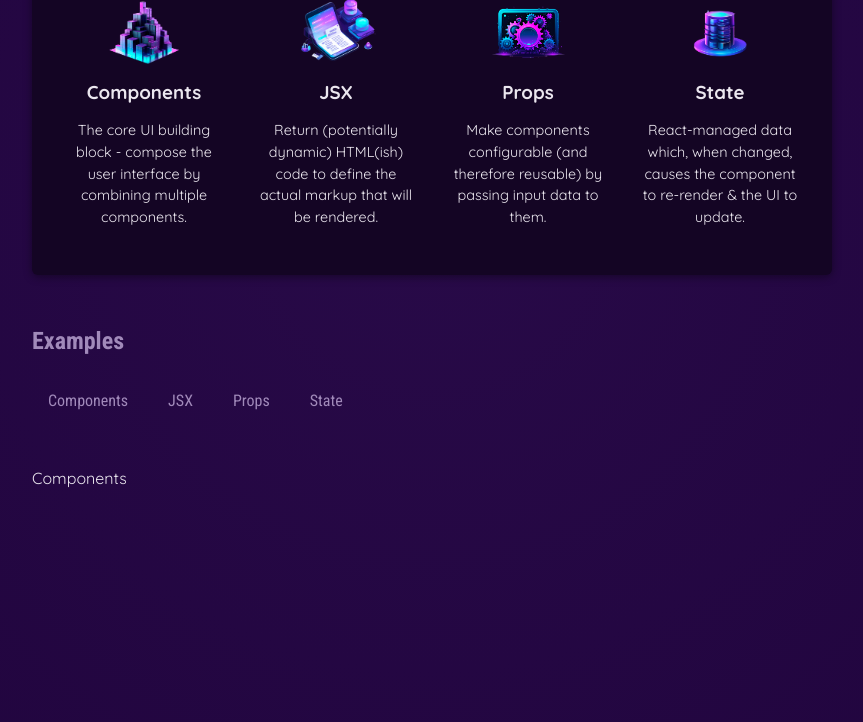
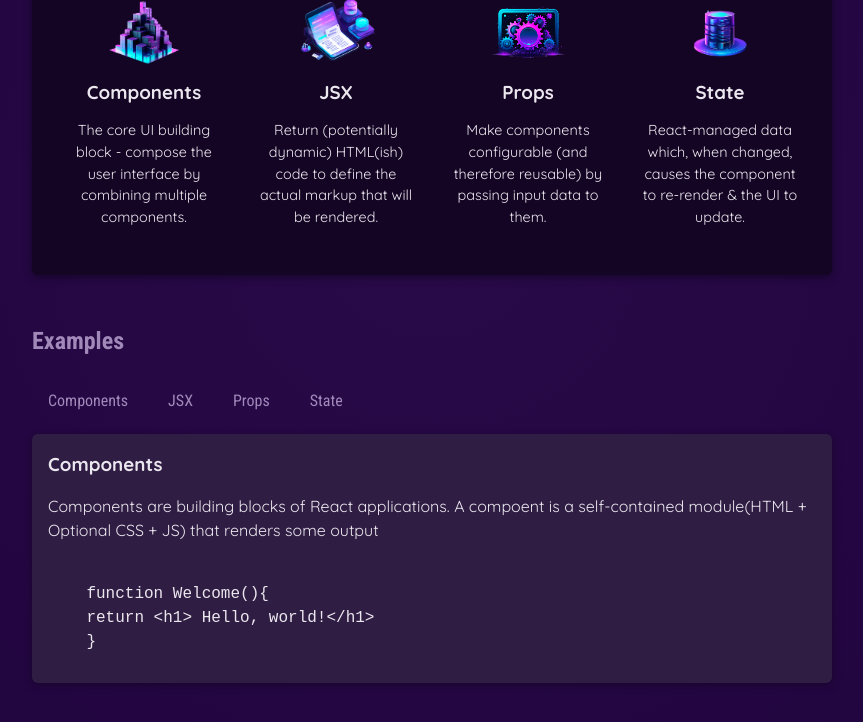
Before and after one commit to Ntarekp/React_review, a React (Vite) app in the folder 03 React Essentials/essentials/: page / in a window 1280 px wide. Both pictures are taken after a click on the button "Components". Shown: the part 424-1146 px from the top of the page, without its empty margins (208-1071 px from the left). Built offline with nearby package versions, Linux system fonts and the light colour scheme.

Commit message:
added dynamic rendering

```diff
--- a/03 React Essentials/essentials/src/App.jsx
+++ b/03 React Essentials/essentials/src/App.jsx
@@ -3,22 +3,17 @@
 import Header from './components/Header/Header';
 import CoreConcept from './components/CoreConcept'
 import TabButton from './components/TabButton';
+import { Examples } from './data.js';
 
 
 function App() {
-  const [selectedTopic, setSelectedTopic] = useState('Please click a button');
+  const [selectedTopic, setSelectedTopic] = useState();
 
   function handlSelect(selectedButton) {
     //Selected Button ==> 'Component', 'jsx', 'props','state'
-setSelectedTopic(selectedButton)
-    console.log(selectedButton)
+    setSelectedTopic(selectedButton)
+    // console.log(selectedButton)
   }
-
-  const tabContent = (
-    <div className="tab-content">
-      <p>{selectedTopic}</p>
-    </div>
-  )
 
   return (
     <div>
@@ -48,9 +43,21 @@
             <TabButton onSelect={() => handlSelect('props')}> Props</TabButton >
             <TabButton onSelect={() => handlSelect('State')}> State</TabButton >
           </menu>
+          {!selectedTopic ? <p> Please select a topic</p> :<div id="tab-content">
+            <h3>
+              {Examples[selectedTopic].title}
+            </h3>
+            <p>
+              {Examples[selectedTopic].description}
+            </p>
+            <pre>
+              <code>
+                {Examples[selectedTopic].code}
+              </code>
+            </pre>
+          </div> }
 
         </section>
-        {tabContent}
       </main>
     </div>
   )
--- a/03 React Essentials/essentials/src/data.js
+++ b/03 React Essentials/essentials/src/data.js
@@ -29,3 +29,45 @@
       'React-managed data which, when changed, causes the component to re-render & the UI to update.',
   },
 ];
+export const Examples = {
+  Components: {
+    title: 'Components',
+    description:
+      'Components are building blocks of React applications. A compoent is a self-contained module(HTML + Optional CSS + JS) that renders some output',
+    code: `
+    function Welcome(){
+    return <h1> Hello, world!</h1>
+    }`,
+  },
+  JSX: {
+    title: 'JSX',
+    description:
+      'JSX is a syntax extension to JavaScript. It is similar to a template language, but it has full power of JavaScript(e.g, it may output dynamic content).',
+    code:
+      `
+<div>
+  <h1> Welcome {userName} </h1>
+  <p> Time to learn React! </p>
+</div>`,
+  },
+  props: {
+    title: 'Props',
+    description:
+      'Components accept arbitray inputs called props. They are typically put into {}',
+    code: `
+    function Welcome(props){
+    return <h1> Hello, {props.name}</h1>;
+    }
+    `,
+  },
+  State: {
+    title: 'State',
+    description:
+      'State allows React components to change their output over time when there is change in the dom',
+    code: `
+    function Counter(){
+    const [ isVisible,setIsVisible = useState(false);
+    }
+    `
+  }
+}
```
